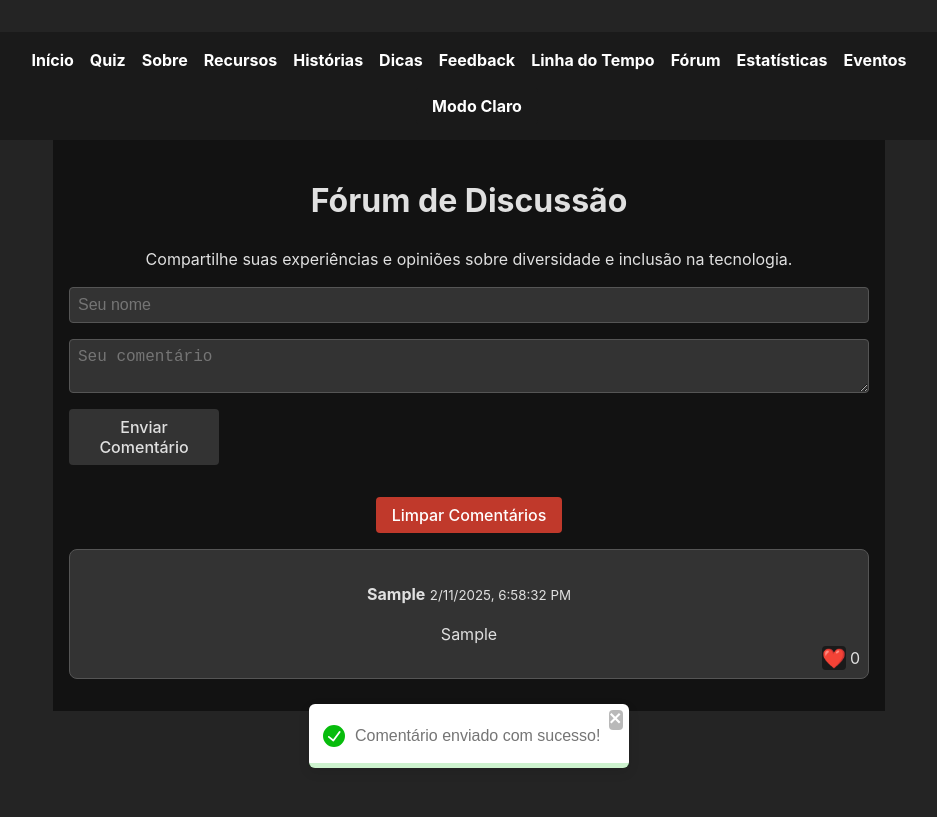
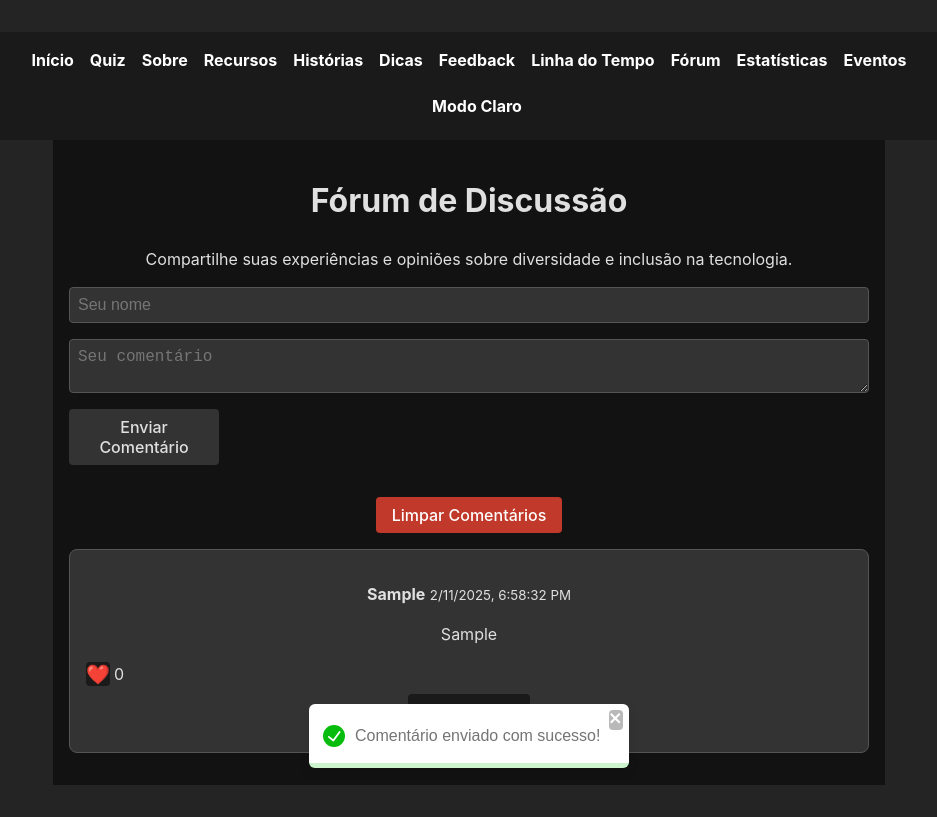
Before and after one commit to fjuncal/inclusion-quiz, a React (Vite) app: page /forum in a window 1280 px wide. Both pictures are taken after typing "Sample", "Sample" into the empty fields and a click on the button "Enviar Comentário". Shown: the whole page, without its empty margins (171-1108 px from the left). Built offline with nearby package versions, Linux system fonts and the light colour scheme.

Commit message:
Implementando os replies nos comentarios do forum

```diff
--- a/src/pages/Forum.css
+++ b/src/pages/Forum.css
@@ -59,12 +59,10 @@
 }
 
 .comment-reactions {
-  position: absolute;
-  bottom: 8px;
-  right: 8px;
   display: flex;
   align-items: center;
   gap: 4px;
+  margin-top: 0.5rem;
 }
 
 .like-button {
@@ -83,6 +81,50 @@
 
 .like-count {
   font-size: 1rem;
+}
+
+.reply-button {
+  background: transparent;
+  border: none;
+  color: #646cff;
+  cursor: pointer;
+  margin-top: 0.5rem;
+}
+
+.reply-form {
+  margin-top: 1rem;
+  border-top: 1px dashed #ccc;
+  padding-top: 1rem;
+}
+
+.reply-form .reply-input,
+.reply-form .reply-textarea {
+  width: 100%;
+  padding: 0.5rem;
+  margin-bottom: 0.5rem;
+  font-size: 0.9rem;
+  border: 1px solid #ccc;
+  border-radius: 4px;
+}
+
+.submit-reply-button {
+  padding: 0.5rem 1rem;
+  background-color: #1a1a1a;
+  color: #fff;
+  border: none;
+  border-radius: 4px;
+  cursor: pointer;
+}
+
+.submit-reply-button:hover {
+  background-color: #646cff;
+}
+
+.replies {
+  margin-left: 2rem;
+  margin-top: 1rem;
+  border-left: 2px solid #ccc;
+  padding-left: 1rem;
 }
 
 body.theme-dark .forum-container {
@@ -121,6 +163,26 @@ body.theme-dark .comments-list .comment {
   color: #e0e0e0;
 }
 
-body.theme-dark .like-button {
-  color: #fff;
+body.theme-dark .reply-button {
+  color: #aaa;
 }
+
+body.theme-dark .reply-form .reply-input,
+body.theme-dark .reply-form .reply-textarea {
+  background-color: #444;
+  color: #e0e0e0;
+  border: 1px solid #666;
+}
+
+body.theme-dark .submit-reply-button {
+  background-color: #333;
+  color: #e0e0e0;
+}
+
+body.theme-dark .submit-reply-button:hover {
+  background-color: #646cff;
+}
+
+body.theme-dark .replies {
+  border-left: 2px solid #555;
+}
--- a/src/pages/Forum.tsx
+++ b/src/pages/Forum.tsx
@@ -9,17 +9,30 @@ interface Comment {
   text: string;
   timestamp: number;
   likes: number;
+  replies: Comment[];
+  showReplyForm?: boolean;
+  replyName?: string;
+  replyText?: string;
 }
 
 function Forum() {
+  // Inicializa os comentários, garantindo que cada comentário tenha a propriedade 'replies' e 'likes'
   const [comments, setComments] = useState<Comment[]>(() => {
     const saved = localStorage.getItem("forumComments");
     if (saved) {
       const parsed = JSON.parse(saved);
-      return parsed.map((comment: Comment) => ({
-        ...comment,
+      const addDefaults = (comment: Comment): Comment => ({
+        id: comment.id,
+        name: comment.name,
+        text: comment.text,
+        timestamp: comment.timestamp,
         likes: comment.likes ?? 0,
-      }));
+        replies: comment.replies ? comment.replies.map(addDefaults) : [],
+        showReplyForm: comment.showReplyForm || false,
+        replyName: comment.replyName || "",
+        replyText: comment.replyText || "",
+      });
+      return parsed.map(addDefaults);
     }
     return [];
   });
@@ -40,6 +53,7 @@ function Forum() {
       text,
       timestamp: Date.now(),
       likes: 0,
+      replies: [],
     };
     setComments([newComment, ...comments]);
     setName("");
@@ -71,13 +85,151 @@ function Forum() {
   };
 
   const handleLike = (commentId: number) => {
-    const updatedComments = comments.map((comment) =>
-      comment.id === commentId
-        ? { ...comment, likes: (comment.likes || 0) + 1 }
-        : comment
+    const updated = updateComments(comments, commentId, (comment) => ({
+      ...comment,
+      likes: (comment.likes || 0) + 1,
+    }));
+    setComments(updated);
+    toast.info("Você curtiu esse comentário!");
+  };
+
+  // Função auxiliar para atualizar um comentário (ou seus filhos) com base no id
+  const updateComments = (
+    comments: Comment[],
+    id: number,
+    updater: (comment: Comment) => Comment
+  ): Comment[] => {
+    return comments.map((comment) => {
+      if (comment.id === id) {
+        return updater(comment);
+      } else if (comment.replies && comment.replies.length > 0) {
+        return {
+          ...comment,
+          replies: updateComments(comment.replies, id, updater),
+        };
+      }
+      return comment;
+    });
+  };
+
+  const toggleReplyForm = (id: number) => {
+    const updated = updateComments(comments, id, (comment) => ({
+      ...comment,
+      showReplyForm: !comment.showReplyForm,
+      replyName: comment.replyName || "",
+      replyText: comment.replyText || "",
+    }));
+    setComments(updated);
+  };
+
+  const handleReplyNameChange = (id: number, value: string) => {
+    const updated = updateComments(comments, id, (comment) => ({
+      ...comment,
+      replyName: value,
+    }));
+    setComments(updated);
+  };
+
+  const handleReplyTextChange = (id: number, value: string) => {
+    const updated = updateComments(comments, id, (comment) => ({
+      ...comment,
+      replyText: value,
+    }));
+    setComments(updated);
+  };
+
+  // Função auxiliar para adicionar uma resposta ao comentário com id = parentId
+  const addReply = (comments: Comment[], parentId: number): Comment[] => {
+    return comments.map((comment) => {
+      if (comment.id === parentId) {
+        const newReply: Comment = {
+          id: Date.now(),
+          name: comment.replyName ? comment.replyName : "Anônimo",
+          text: comment.replyText || "",
+          timestamp: Date.now(),
+          likes: 0,
+          replies: [],
+        };
+        return {
+          ...comment,
+          replies: [...comment.replies, newReply],
+          showReplyForm: false,
+          replyName: "",
+          replyText: "",
+        };
+      } else if (comment.replies && comment.replies.length > 0) {
+        return { ...comment, replies: addReply(comment.replies, parentId) };
+      }
+      return comment;
+    });
+  };
+
+  const handleReplySubmit = (id: number) => {
+    const updated = addReply(comments, id);
+    setComments(updated);
+    toast.success("Resposta enviada com sucesso!");
+  };
+
+  // Função recursiva para renderizar um comentário e suas respostas (encadeadas)
+  const renderComment = (comment: Comment) => {
+    return (
+      <div key={comment.id} className="comment">
+        <p>
+          <strong>{comment.name}</strong>{" "}
+          <small>{new Date(comment.timestamp).toLocaleString()}</small>
+        </p>
+        <p>{comment.text}</p>
+        <div className="comment-reactions">
+          <button
+            onClick={() => handleLike(comment.id)}
+            className="like-button"
+          >
+            ❤️
+          </button>
+          <span className="like-count">{comment.likes}</span>
+        </div>
+        <button
+          onClick={() => toggleReplyForm(comment.id)}
+          className="reply-button"
+        >
+          Responder
+        </button>
+        {comment.showReplyForm && (
+          <div className="reply-form">
+            <input
+              type="text"
+              placeholder="Seu nome"
+              value={comment.replyName || ""}
+              onChange={(e) =>
+                handleReplyNameChange(comment.id, e.target.value)
+              }
+              className="reply-input"
+              required
+            />
+            <textarea
+              placeholder="Sua resposta"
+              value={comment.replyText || ""}
+              onChange={(e) =>
+                handleReplyTextChange(comment.id, e.target.value)
+              }
+              className="reply-textarea"
+              required
+            ></textarea>
+            <button
+              onClick={() => handleReplySubmit(comment.id)}
+              className="submit-reply-button"
+            >
+              Enviar Resposta
+            </button>
+          </div>
+        )}
+        {comment.replies && comment.replies.length > 0 && (
+          <div className="replies">
+            {comment.replies.map((reply) => renderComment(reply))}
+          </div>
+        )}
+      </div>
     );
-    setComments(updatedComments);
-    toast.info("Você curtiu esse comentário!");
   };
 
   return (
@@ -114,25 +266,7 @@ function Forum() {
         />
       )}
       <div className="comments-list">
-        {comments.map((comment) => (
-          <div key={comment.id} className="comment">
-            <p>
-              <strong>{comment.name}</strong>{" "}
-              <small>{new Date(comment.timestamp).toLocaleString()}</small>
-            </p>
-            <p>{comment.text}</p>
-            <div className="comment-reactions">
-              <button
-                onClick={() => handleLike(comment.id)}
-                className="like-button"
-              >
-                {/* Alterado para um ícone de coração */}
-                ❤️
-              </button>
-              <span className="like-count">{comment.likes}</span>
-            </div>
-          </div>
-        ))}
+        {comments.map((comment) => renderComment(comment))}
       </div>
     </div>
   );
```
